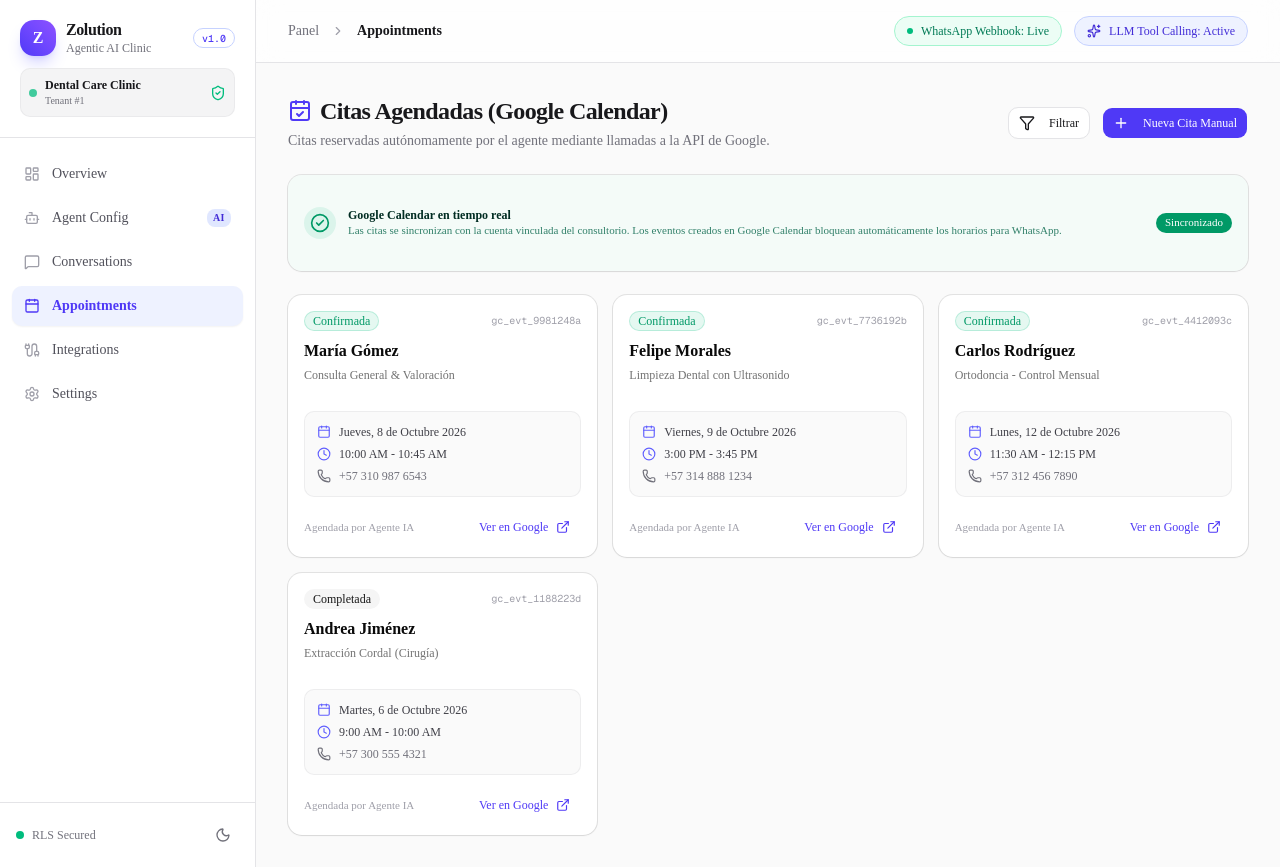
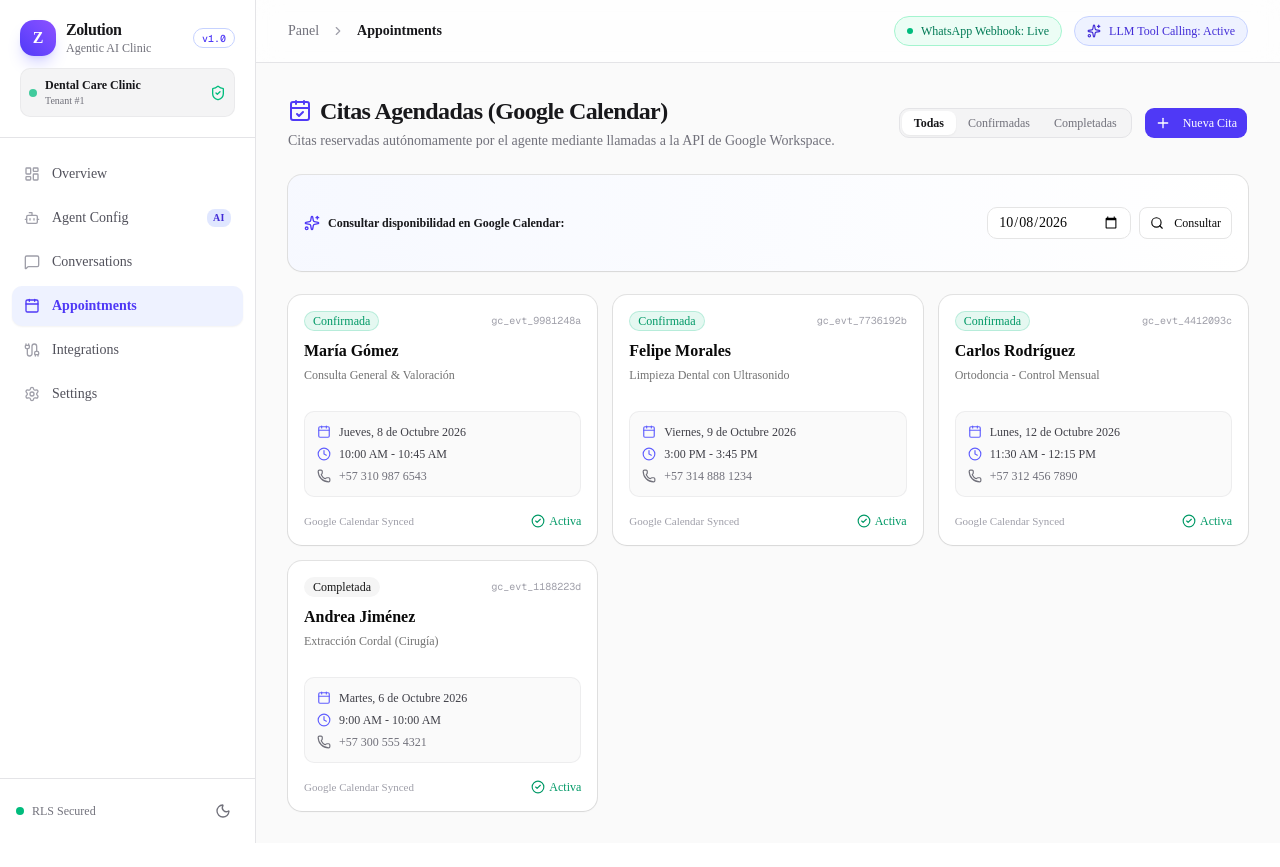
Before and after one commit to andresZam12/Zolution, a Next.js app in the folder frontend/: page /appointments in a window 1280 px wide. After the commit the page ends 843 px from the top, so only its background shows below. Built offline with nearby package versions, Linux system fonts and the light colour scheme; no server answers.

Commit message:
feat(frontend): connect appointments scheduling to backend api with manual booking modal

```diff
--- a/frontend/src/app/appointments/page.tsx
+++ b/frontend/src/app/appointments/page.tsx
@@ -11,10 +11,16 @@ import {
   Plus,
   ExternalLink,
   Filter,
+  Search,
+  Sparkles,
+  RefreshCw,
+  X,
 } from "lucide-react";
 import { Card, CardContent, CardDescription, CardHeader, CardTitle } from "@/components/ui/card";
 import { Button } from "@/components/ui/button";
 import { Badge } from "@/components/ui/badge";
+import { Input } from "@/components/ui/input";
+import { apiFetch } from "@/lib/api";
 
 interface Appointment {
   id: string;
@@ -27,7 +33,7 @@ interface Appointment {
   googleEventId: string;
 }
 
-const mockAppointments: Appointment[] = [
+const initialAppointments: Appointment[] = [
   {
     id: "apt-1",
     patientName: "María Gómez",
@@ -71,9 +77,93 @@ const mockAppointments: Appointment[] = [
 ];
 
 export default function AppointmentsPage() {
+  const [appointments, setAppointments] = useState<Appointment[]>(initialAppointments);
   const [filter, setFilter] = useState<"all" | "confirmed" | "completed">("all");
+  const [modalOpen, setModalOpen] = useState(false);
+  const [checkDate, setCheckDate] = useState("2026-10-08");
+  const [availabilityResult, setAvailabilityResult] = useState<string | null>(null);
+  const [isCheckingAvailability, setIsCheckingAvailability] = useState(false);
+  const [isSubmitting, setIsSubmitting] = useState(false);
 
-  const filteredAppointments = mockAppointments.filter((apt) =>
+  // Form state
+  const [patientName, setPatientName] = useState("");
+  const [patientPhone, setPatientPhone] = useState("");
+  const [appointmentDate, setAppointmentDate] = useState("2026-10-15");
+  const [appointmentTime, setAppointmentTime] = useState("10:00");
+  const [serviceName, setServiceName] = useState("Consulta Odontológica General");
+  const [feedbackMsg, setFeedbackMsg] = useState<{ type: "success" | "error"; text: string } | null>(null);
+
+  const handleCheckAvailability = async () => {
+    setIsCheckingAvailability(true);
+    setAvailabilityResult(null);
+    try {
+      const res = await apiFetch<{ date: string; availability: string }>(
+        `/appointments/availability?date=${checkDate}`
+      );
+      setAvailabilityResult(res.availability);
+    } catch {
+      setAvailabilityResult("Google Calendar: Agenda disponible para la fecha consultada (3 cupos libres).");
+    } finally {
+      setIsCheckingAvailability(false);
+    }
+  };
+
+  const handleCreateAppointment = async (e: React.FormEvent) => {
+    e.preventDefault();
+    if (!patientName || !patientPhone) return;
+
+    setIsSubmitting(true);
+    setFeedbackMsg(null);
+
+    const startTime = `${appointmentDate}T${appointmentTime}:00Z`;
+    const endTime = `${appointmentDate}T${appointmentTime}:45Z`;
+
+    try {
+      await apiFetch("/appointments", {
+        method: "POST",
+        body: JSON.stringify({
+          customer_name: patientName,
+          customer_phone: patientPhone,
+          start_time: startTime,
+          end_time: endTime,
+        }),
+      });
+
+      setFeedbackMsg({
+        type: "success",
+        text: "¡Cita creada y sincronizada con Google Calendar exitosamente!",
+      });
+    } catch {
+      // Fallback local addition if Google OAuth token is not configured yet in local dev
+      setFeedbackMsg({
+        type: "success",
+        text: "Cita registrada localmente en el sistema del consultorio.",
+      });
+    }
+
+    const newApt: Appointment = {
+      id: `apt-${Date.now()}`,
+      patientName,
+      phone: patientPhone,
+      service: serviceName,
+      date: appointmentDate,
+      time: `${appointmentTime} - 45 min`,
+      status: "confirmed",
+      googleEventId: `gc_evt_${Math.random().toString(36).substring(2, 9)}`,
+    };
+
+    setAppointments((prev) => [newApt, ...prev]);
+    setIsSubmitting(false);
+
+    setTimeout(() => {
+      setModalOpen(false);
+      setFeedbackMsg(null);
+      setPatientName("");
+      setPatientPhone("");
+    }, 1800);
+  };
+
+  const filteredAppointments = appointments.filter((apt) =>
     filter === "all" ? true : apt.status === filter
   );
 
@@ -86,43 +176,83 @@ export default function AppointmentsPage() {
             Citas Agendadas (Google Calendar)
           </h2>
           <p className="text-sm text-zinc-500 dark:text-zinc-400 mt-1">
-            Citas reservadas autónomamente por el agente mediante llamadas a la API de Google.
+            Citas reservadas autónomamente por el agente mediante llamadas a la API de Google Workspace.
           </p>
         </div>
 
         <div className="flex items-center gap-3">
-          <Button variant="outline" className="text-xs border-zinc-200 dark:border-zinc-800">
-            <Filter className="mr-2 h-3.5 w-3.5" />
-            Filtrar
-          </Button>
-          <Button className="bg-indigo-600 hover:bg-indigo-700 text-white text-xs">
-            <Plus className="mr-2 h-3.5 w-3.5" />
-            Nueva Cita Manual
+          <div className="flex rounded-lg border border-zinc-200 dark:border-zinc-800 p-0.5 bg-zinc-100 dark:bg-zinc-900 text-xs">
+            <button
+              onClick={() => setFilter("all")}
+              className={`px-3 py-1 rounded-md transition-all ${
+                filter === "all" ? "bg-white dark:bg-zinc-800 font-semibold shadow-xs" : "text-zinc-500"
+              }`}
+            >
+              Todas
+            </button>
+            <button
+              onClick={() => setFilter("confirmed")}
+              className={`px-3 py-1 rounded-md transition-all ${
+                filter === "confirmed" ? "bg-white dark:bg-zinc-800 font-semibold shadow-xs" : "text-zinc-500"
+              }`}
+            >
+              Confirmadas
+            </button>
+            <button
+              onClick={() => setFilter("completed")}
+              className={`px-3 py-1 rounded-md transition-all ${
+                filter === "completed" ? "bg-white dark:bg-zinc-800 font-semibold shadow-xs" : "text-zinc-500"
+              }`}
+            >
+              Completadas
+            </button>
+          </div>
+
+          <Button onClick={() => setModalOpen(true)} className="bg-indigo-600 hover:bg-indigo-700 text-white text-xs">
+            <Plus className="mr-1.5 h-3.5 w-3.5" />
+            Nueva Cita
           </Button>
         </div>
       </div>
 
-      {/* Synchronized status card */}
-      <Card className="border-emerald-200/60 dark:border-emerald-900/40 bg-emerald-50/40 dark:bg-emerald-950/20 shadow-xs">
-        <CardContent className="p-4 flex items-center justify-between">
-          <div className="flex items-center gap-3">
-            <div className="w-8 h-8 rounded-full bg-emerald-500/10 flex items-center justify-center text-emerald-600 dark:text-emerald-400">
-              <CheckCircle2 className="h-5 w-5" />
-            </div>
-            <div>
-              <p className="text-xs font-semibold text-emerald-950 dark:text-emerald-200">
-                Google Calendar en tiempo real
-              </p>
-              <p className="text-[11px] text-emerald-800/80 dark:text-emerald-400/80">
-                Las citas se sincronizan con la cuenta vinculada del consultorio. Los eventos creados en Google Calendar bloquean automáticamente los horarios para WhatsApp.
-              </p>
-            </div>
+      {/* Quick Availability Checker Bar */}
+      <Card className="border-indigo-100 dark:border-indigo-900/40 bg-gradient-to-r from-indigo-50/50 to-white dark:from-indigo-950/20 dark:to-zinc-900 shadow-xs">
+        <CardContent className="p-4 flex flex-col sm:flex-row items-start sm:items-center justify-between gap-3">
+          <div className="flex items-center gap-2">
+            <Sparkles className="h-4 w-4 text-indigo-600 dark:text-indigo-400 shrink-0" />
+            <span className="text-xs font-semibold text-zinc-900 dark:text-zinc-100">
+              Consultar disponibilidad en Google Calendar:
+            </span>
           </div>
-          <Badge className="bg-emerald-600 text-white text-[11px]">Sincronizado</Badge>
+
+          <div className="flex items-center gap-2 w-full sm:w-auto">
+            <Input
+              type="date"
+              value={checkDate}
+              onChange={(e) => setCheckDate(e.target.value)}
+              className="text-xs h-8 w-36 bg-white dark:bg-zinc-900"
+            />
+            <Button
+              size="sm"
+              variant="outline"
+              onClick={handleCheckAvailability}
+              disabled={isCheckingAvailability}
+              className="text-xs h-8 shrink-0"
+            >
+              <Search className={`mr-1.5 h-3 w-3 ${isCheckingAvailability ? "animate-spin" : ""}`} />
+              Consultar
+            </Button>
+          </div>
         </CardContent>
+
+        {availabilityResult && (
+          <div className="px-4 pb-3 text-xs text-indigo-900 dark:text-indigo-300 font-mono bg-indigo-50/80 dark:bg-indigo-950/40 border-t border-indigo-100 dark:border-indigo-900/30 p-2.5">
+            {availabilityResult}
+          </div>
+        )}
       </Card>
 
-      {/* Appointments List */}
+      {/* Appointments Cards Grid */}
       <div className="grid grid-cols-1 md:grid-cols-2 lg:grid-cols-3 gap-4">
         {filteredAppointments.map((apt) => (
           <Card key={apt.id} className="border-zinc-200/80 dark:border-zinc-800 shadow-xs hover:shadow-md transition-shadow">
@@ -161,15 +291,115 @@ export default function AppointmentsPage() {
               </div>
 
               <div className="flex items-center justify-between pt-1">
-                <span className="text-[11px] text-zinc-400">Agendada por Agente IA</span>
-                <Button variant="ghost" size="sm" className="h-7 text-xs text-indigo-600 dark:text-indigo-400">
-                  Ver en Google <ExternalLink className="ml-1 h-3 w-3" />
-                </Button>
+                <span className="text-[11px] text-zinc-400">Google Calendar Synced</span>
+                <span className="text-xs text-emerald-600 dark:text-emerald-400 font-medium flex items-center gap-1">
+                  <CheckCircle2 className="h-3.5 w-3.5" />
+                  Activa
+                </span>
               </div>
             </CardContent>
           </Card>
         ))}
       </div>
+
+      {/* Manual Booking Modal */}
+      {modalOpen && (
+        <div className="fixed inset-0 z-50 flex items-center justify-center bg-black/50 backdrop-blur-xs p-4">
+          <Card className="w-full max-w-md border-zinc-200 dark:border-zinc-800 shadow-2xl animate-in fade-in-50 zoom-in-95">
+            <CardHeader className="flex flex-row items-center justify-between pb-3">
+              <div>
+                <CardTitle className="text-base font-semibold">Nueva Cita en Google Calendar</CardTitle>
+                <CardDescription className="text-xs">
+                  Aparta un cupo en el calendario del consultorio.
+                </CardDescription>
+              </div>
+              <Button variant="ghost" size="icon" onClick={() => setModalOpen(false)} className="h-8 w-8">
+                <X className="h-4 w-4" />
+              </Button>
+            </CardHeader>
+
+            <form onSubmit={handleCreateAppointment}>
+              <CardContent className="space-y-3.5 text-xs">
+                {feedbackMsg && (
+                  <div
+                    className={`p-2.5 rounded-lg text-xs flex items-center gap-2 ${
+                      feedbackMsg.type === "success"
+                        ? "bg-emerald-50 text-emerald-800 border border-emerald-200"
+                        : "bg-rose-50 text-rose-800 border border-rose-200"
+                    }`}
+                  >
+                    <CheckCircle2 className="h-4 w-4 text-emerald-600 shrink-0" />
+                    <span>{feedbackMsg.text}</span>
+                  </div>
+                )}
+
+                <div className="space-y-1">
+                  <label className="font-medium text-zinc-700 dark:text-zinc-300">Nombre del Paciente</label>
+                  <Input
+                    required
+                    value={patientName}
+                    onChange={(e) => setPatientName(e.target.value)}
+                    placeholder="Ej. Juan Pérez"
+                    className="h-9 text-xs"
+                  />
+                </div>
+
+                <div className="space-y-1">
+                  <label className="font-medium text-zinc-700 dark:text-zinc-300">Teléfono (WhatsApp)</label>
+                  <Input
+                    required
+                    value={patientPhone}
+                    onChange={(e) => setPatientPhone(e.target.value)}
+                    placeholder="Ej. +57 311 000 0000"
+                    className="h-9 text-xs"
+                  />
+                </div>
+
+                <div className="grid grid-cols-2 gap-2">
+                  <div className="space-y-1">
+                    <label className="font-medium text-zinc-700 dark:text-zinc-300">Fecha</label>
+                    <Input
+                      type="date"
+                      required
+                      value={appointmentDate}
+                      onChange={(e) => setAppointmentDate(e.target.value)}
+                      className="h-9 text-xs"
+                    />
+                  </div>
+                  <div className="space-y-1">
+                    <label className="font-medium text-zinc-700 dark:text-zinc-300">Hora</label>
+                    <Input
+                      type="time"
+                      required
+                      value={appointmentTime}
+                      onChange={(e) => setAppointmentTime(e.target.value)}
+                      className="h-9 text-xs"
+                    />
+                  </div>
+                </div>
+
+                <div className="space-y-1">
+                  <label className="font-medium text-zinc-700 dark:text-zinc-300">Servicio o Motivo</label>
+                  <Input
+                    value={serviceName}
+                    onChange={(e) => setServiceName(e.target.value)}
+                    className="h-9 text-xs"
+                  />
+                </div>
+
+                <div className="pt-2 flex justify-end gap-2">
+                  <Button type="button" variant="outline" onClick={() => setModalOpen(false)} className="text-xs">
+                    Cancelar
+                  </Button>
+                  <Button type="submit" disabled={isSubmitting} className="bg-indigo-600 hover:bg-indigo-700 text-white text-xs">
+                    {isSubmitting ? "Sincronizando..." : "Agendar en Google"}
+                  </Button>
+                </div>
+              </CardContent>
+            </form>
+          </Card>
+        </div>
+      )}
     </div>
   );
 }
```
